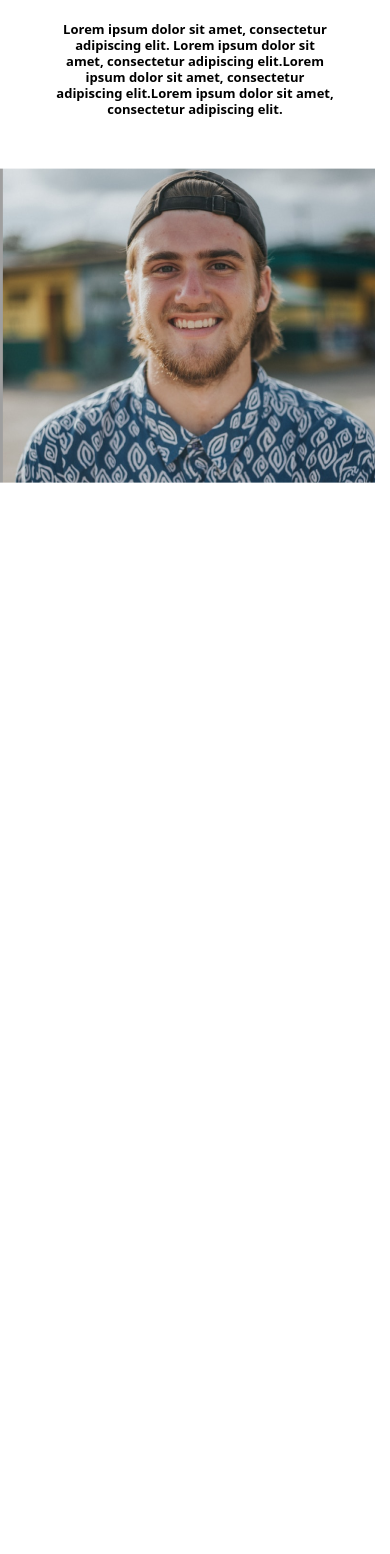
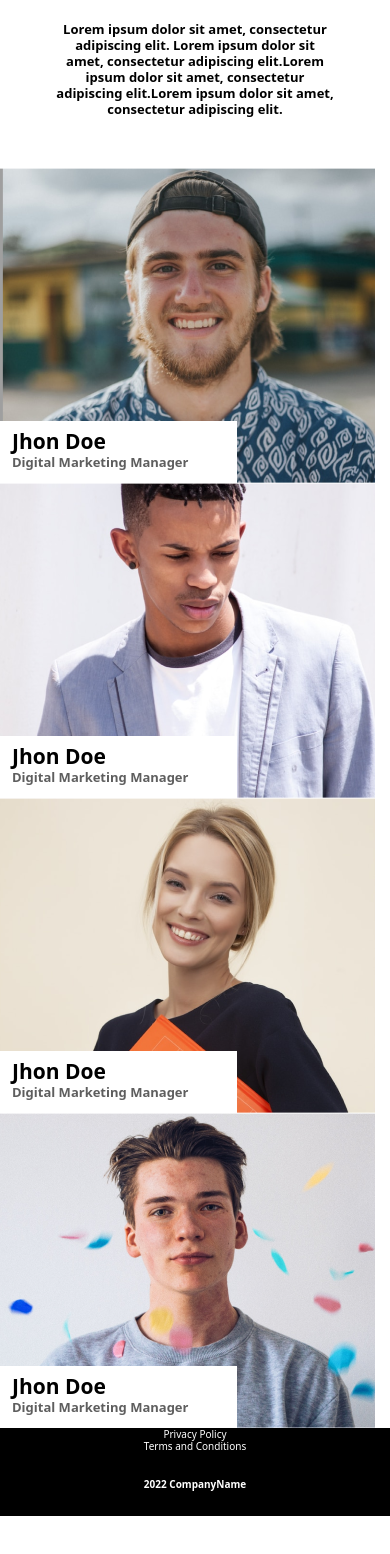
Before and after one commit to buithanhnhan76/tessetest, a React (Create React App) app: page / in a window 390 px wide. Shown: the part 1990-3544 px from the top of the page. Before the commit the page ends 2673 px from the top, so only its background shows below. Built offline with nearby package versions, Linux system fonts and the light colour scheme.

Commit message:
add footer component

```diff
--- a/src/App.js
+++ b/src/App.js
@@ -3,6 +3,7 @@ import './App.css';
 import Header from './components/header';
 import Work from './components/work';
 import OurTeam from './components/ourteam';
+import Footer from './components/footer';
 
 function App() {
   return (
@@ -10,6 +11,7 @@ function App() {
       <Header></Header>
       <Work></Work>
       <OurTeam></OurTeam>
+      <Footer></Footer>
     </div>
   );
 }
--- /dev/null
+++ b/src/components/footer.jsx
@@ -0,0 +1,26 @@
+import React from "react";
+
+const Footer = () => {
+  return (
+    <section className="bg-[#000000] md:bg-[#ffffff] text-white md:text-black">
+      <main>
+        <div>
+          <div className="md:flex md:justify-between md:py-[32px] md:pl-[95px] md:pr-[107px]">
+            <div className="hidden md:block md:text-[20px] md:font-[400] md:leading-[24px]">
+              2022 Creatives
+            </div>
+            <div className="md:flex md:justify-between md:space-x-[56px] text-center text-[10px] leading-[12px] font-[200] md:text-[20px] md:font-[400] md:leading-[24px]">
+              <div>Privacy Policy</div>
+              <div>Terms and Conditions</div>
+            </div>
+          </div>
+        </div>
+        <div className="md:hidden text-[10px] font-[800] leading-[12px] text-center py-[26px]">
+          <div>2022 CompanyName</div>
+        </div>
+      </main>
+    </section>
+  );
+};
+
+export default Footer;
--- a/src/components/ourteam.jsx
+++ b/src/components/ourteam.jsx
@@ -1,5 +1,8 @@
 import React from "react";
 import TeamMember1 from "../images/teammember (1).png";
+import TeamMember2 from "../images/teammember (2).png";
+import TeamMember3 from "../images/teammember (3).png";
+import TeamMember4 from "../images/teammember (4).png";
 
 const OurTeam = () => {
   return (
@@ -17,9 +20,56 @@ const OurTeam = () => {
               amet, consectetur adipiscing elit.{" "}
             </div>
           </div>
-          <div className="mt-[51px]">
-            <div>
+          <div className="mt-[51px] md:w-[25%] md:inline-block">
+            <div className="relative group">
               <img src={TeamMember1}></img>
+              <div className="absolute bottom-0 left-0 bg-white max-w-[237px] md:max-w-[100%] w-full pl-[12px] pt-[8px] pb-[13px] md:hidden group-hover:block">
+                <div className="font-[700] text-[21px] leading-[25px]">
+                  Jhon Doe
+                </div>
+                <div className="leading-[16px] text-[13px] font-[600] text-[#5E5E5E]">
+                  Digital Marketing Manager
+                </div>
+              </div>
+            </div>
+          </div>
+          <div className="md:w-[25%] md:inline-block">
+            <div className="relative group">
+              <img src={TeamMember2}></img>
+              <div className="absolute bottom-0 left-0 bg-white max-w-[237px] md:max-w-[100%] w-full pl-[12px] pt-[8px] pb-[13px] md:hidden group-hover:block">
+                <div className="font-[700] text-[21px] leading-[25px]">
+                  Jhon Doe
+                </div>
+                <div className="leading-[16px] text-[13px] font-[600] text-[#5E5E5E]">
+                  Digital Marketing Manager
+                </div>
+              </div>
+            </div>
+          </div>
+          <div className="md:w-[25%] md:inline-block">
+            <div className="relative group">
+              <img src={TeamMember3}></img>
+              <div className="absolute bottom-0 left-0 bg-white max-w-[237px] md:max-w-[100%] w-full pl-[12px] pt-[8px] pb-[13px] md:hidden group-hover:block">
+                <div className="font-[700] text-[21px] leading-[25px]">
+                  Jhon Doe
+                </div>
+                <div className="leading-[16px] text-[13px] font-[600] text-[#5E5E5E]">
+                  Digital Marketing Manager
+                </div>
+              </div>
+            </div>
+          </div>
+          <div className="md:w-[25%] md:inline-block">
+            <div className="relative group">
+              <img src={TeamMember4}></img>
+              <div className="absolute bottom-0 left-0 bg-white max-w-[237px] md:max-w-[100%] w-full pl-[12px] pt-[8px] pb-[13px] md:hidden group-hover:block">
+                <div className="font-[700] text-[21px] leading-[25px]">
+                  Jhon Doe
+                </div>
+                <div className="leading-[16px] text-[13px] font-[600] text-[#5E5E5E]">
+                  Digital Marketing Manager
+                </div>
+              </div>
             </div>
           </div>
         </div>
```
Also changed, not shown: src/components/contact.jsx (added), src/images/teammember (2).png, src/images/teammember (4).png.
